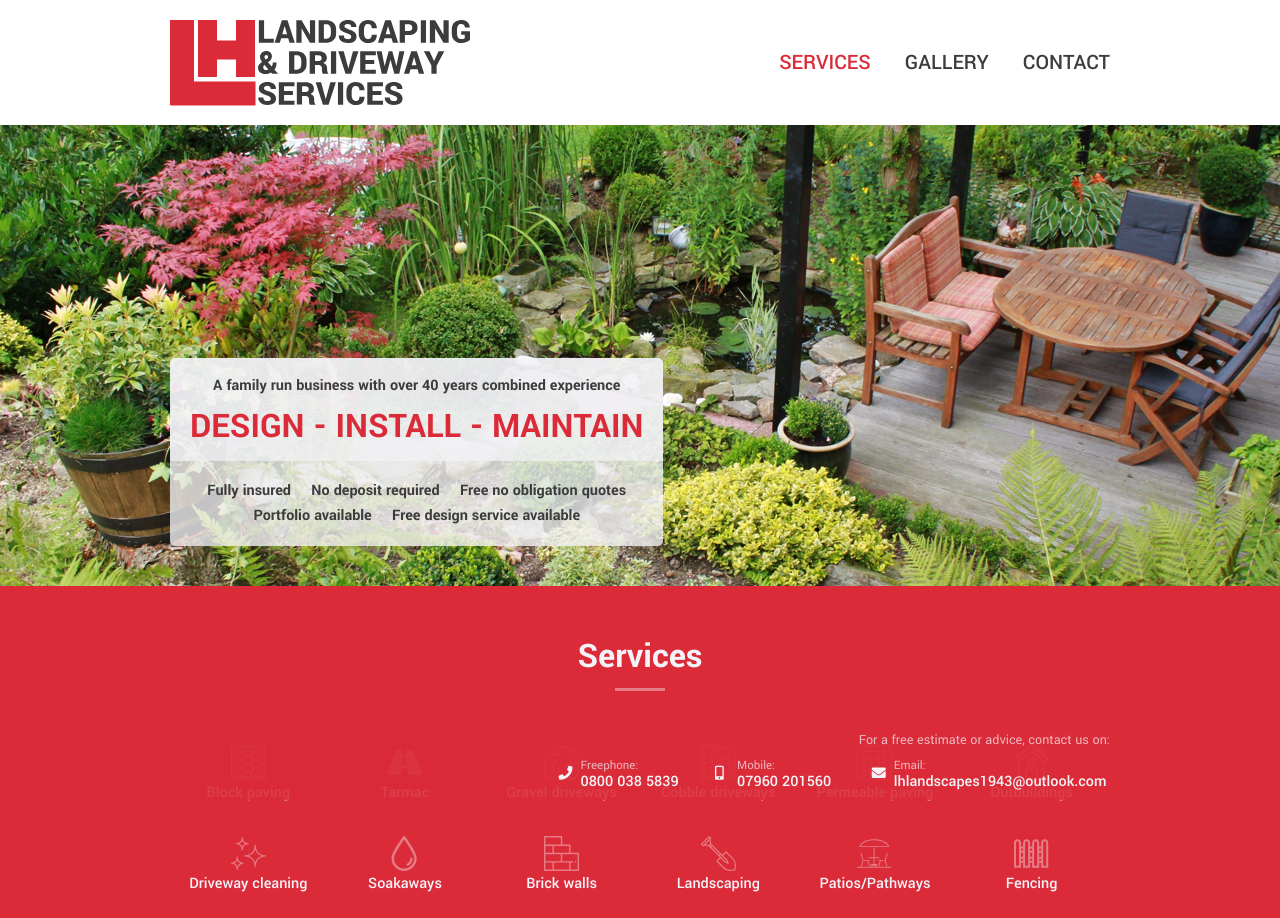
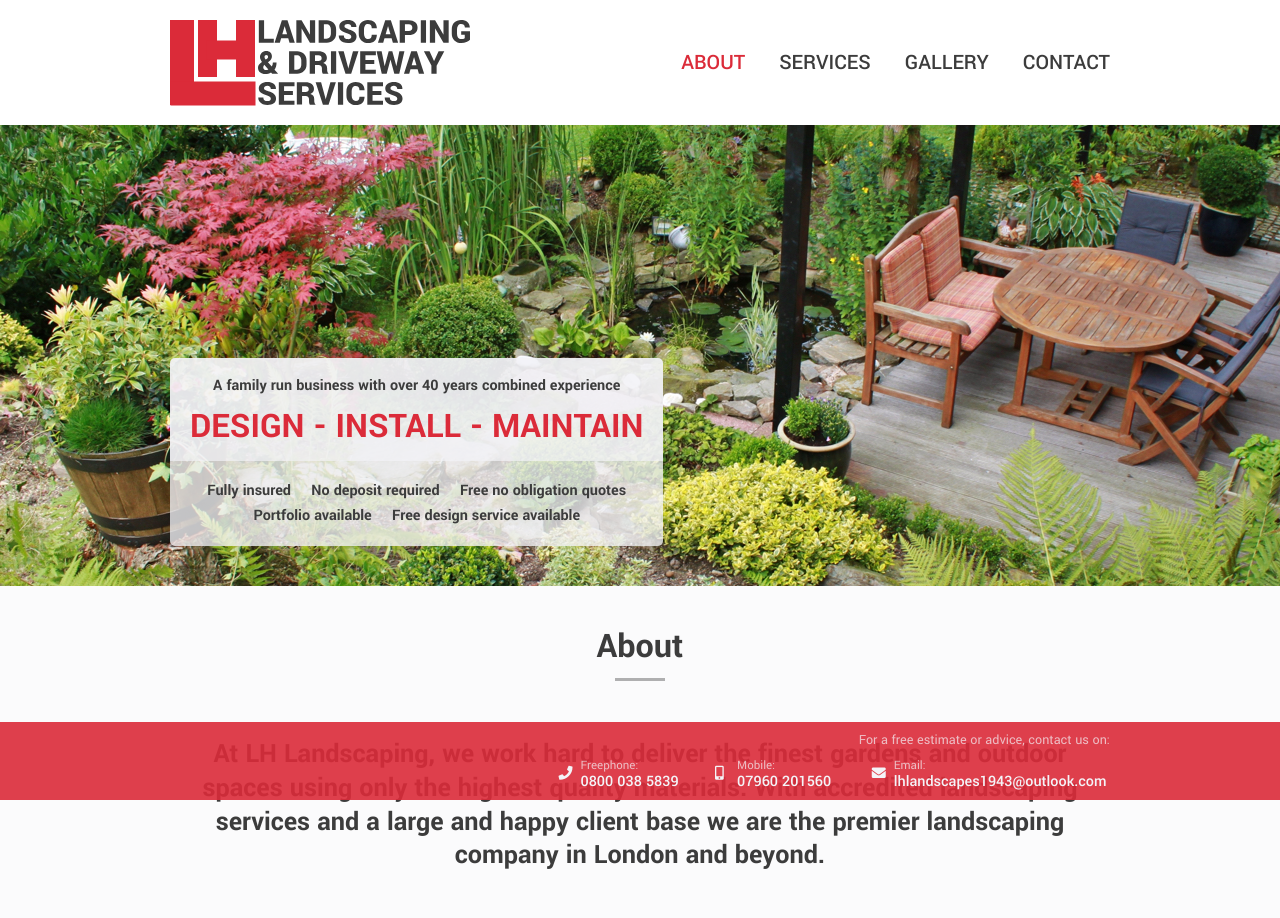
Before and after one commit to gaga-freelance/lhld, a website: page app/index.html in a window 1280 px wide. Shown: the top 918 px of the page. Drawn offline with nearby package versions, Linux system fonts and the light colour scheme.

Commit message:
Added new page About, added about to navigation, thumbnail photos are resized to 300x300

```diff
--- a/app/assets/css/style.css
+++ b/app/assets/css/style.css
@@ -660,17 +660,17 @@ header.scrolled .logo {
 header.scrolled nav {
   top: 30px; }
 
-@media only screen and (max-width: 768px) {
+@media only screen and (max-width: 999px) {
   header .logo img {
     width: 200px; }
   nav {
     top: 20px !important; }
     nav a {
-      font-size: 18px !important; }
+      font-size: 14px !important; }
   header.scrolled nav {
     top: 10px !important; } }
 
-@media only screen and (min-width: 769px) {
+@media only screen and (min-width: 1000px) {
   nav a {
     display: inline-block !important; } }
 
@@ -706,6 +706,22 @@ header.scrolled nav {
       background: rgba(244, 244, 248, 0.78);
       padding: 1px 10px;
       border-radius: 0 0 5px 5px; }
+
+.about {
+  background: rgba(244, 244, 248, 0.4);
+  text-align: center;
+  font-weight: 500;
+  padding: 10px 0 20px; }
+  .about h1 {
+    color: #3c3c3c;
+    position: relative; }
+    .about h1:after {
+      content: "";
+      display: block;
+      height: 3px;
+      width: 50px;
+      background-color: rgba(60, 60, 60, 0.4);
+      margin: 10px auto 0; }
 
 .services {
   background: #db2b39;
--- a/app/index.html
+++ b/app/index.html
@@ -33,9 +33,10 @@
         </div>
 
         <nav role="navigation" id="mainNav">
-    			<a href="#1">Services</a>
-    			<a href="#2">Gallery</a>
-    			<a href="#3">Contact</a>
+          <a href="#1">About</a>
+    			<a href="#2">Services</a>
+    			<a href="#3">Gallery</a>
+    			<a href="#4">Contact</a>
         </nav>
       </div>
 
@@ -55,7 +56,21 @@
       </div>
     </div>
 
-    <div class="page-section services" id="1">
+    <div class="page-section about" id="1">
+      <div class="container">
+        <div class="row">
+          <div class="col-12">
+            <h1>About</h1>
+          </div>
+        </div>
+        <div class="row">
+          <h3>At LH Landscaping, we work hard to deliver the finest gardens and outdoor spaces using only the highest quality materials. With accredited landscaping services and a large and happy client base we are the premier landscaping company in London and beyond.</h3>
+        </div>
+      </div>
+    </div>
+
+
+    <div class="page-section services" id="2">
       <div class="container">
         <div class="row">
           <div class="col-12">
@@ -149,7 +164,7 @@
       </div>
     </div>
 
-    <div class="page-section gallery" id="2">
+    <div class="page-section gallery" id="3">
       <div class="container">
         <div class="row">
           <div class="col-12">
@@ -170,7 +185,7 @@
       </div>
     </div>
 
-    <div class="page-section contact" id="3">
+    <div class="page-section contact" id="4">
       <div class="container">
         <div class="row">
           <div class="col-12">
```
Also changed, not shown: app/assets/images/photos/thumbnails/1.jpg, app/assets/images/photos/thumbnails/2.jpg, app/assets/images/photos/thumbnails/3.jpg, app/assets/images/photos/thumbnails/4.jpg, app/assets/images/photos/thumbnails/5.jpg, app/assets/images/photos/thumbnails/6.jpg, app/assets/images/photos/thumbnails/7.jpg, app/assets/images/photos/thumbnails/8.jpg, app/assets/images/photos/thumbnails/9.jpg, dist/scss/partials/_header.scss, dist/scss/partials/_main.scss, 2 other files.
